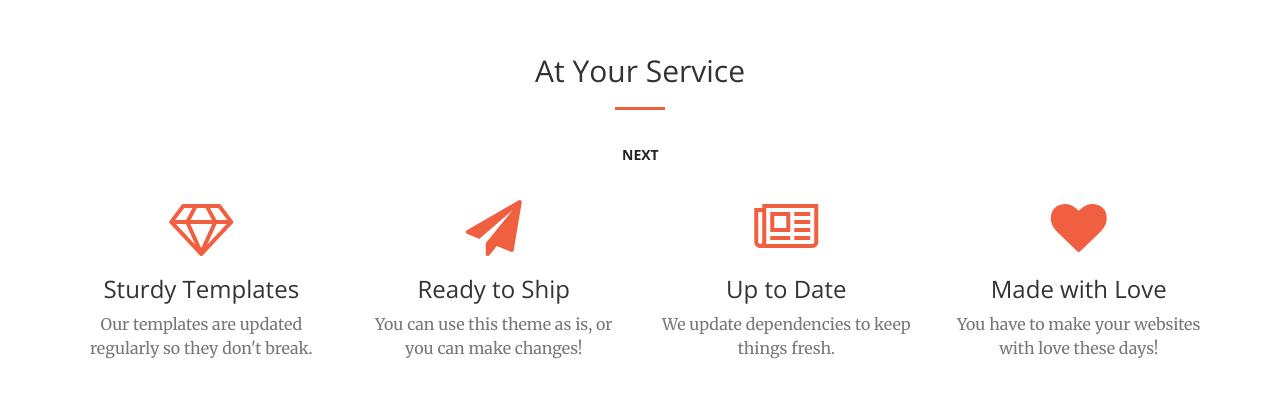
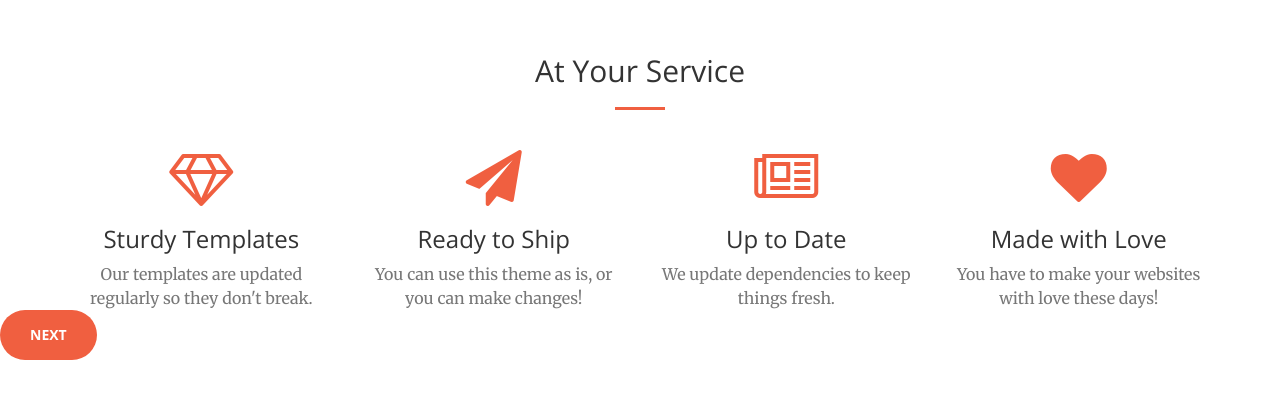
Before and after one commit to wannorsyahida/wannorsyahida.github.io, a website: page index.html in a window 1280 px wide. Shown: the part 1240-1650 px from the top of the page. Drawn offline with nearby package versions, Linux system fonts and the light colour scheme.

Commit message:
Create index.html

```diff
--- a/index.html
+++ b/index.html
@@ -104,7 +104,7 @@ Antique World</p>
                 <div class="col-lg-12 text-center">
                     <h2 class="section-heading">At Your Service</h2>
                     <hr class="primary">
-                   <a href="#portfolio" class="page-scroll btn btn-default btn-xl sr-button">NEXT</a>
+
                 </div>
             </div>
         </div>
@@ -140,6 +140,7 @@ Antique World</p>
                 </div>
             </div>
         </div>
+        <a href="#about" class="btn btn-primary btn-xl page-scroll">Next</a>
     </section>
 
     <section class="no-padding" id="portfolio">
```
